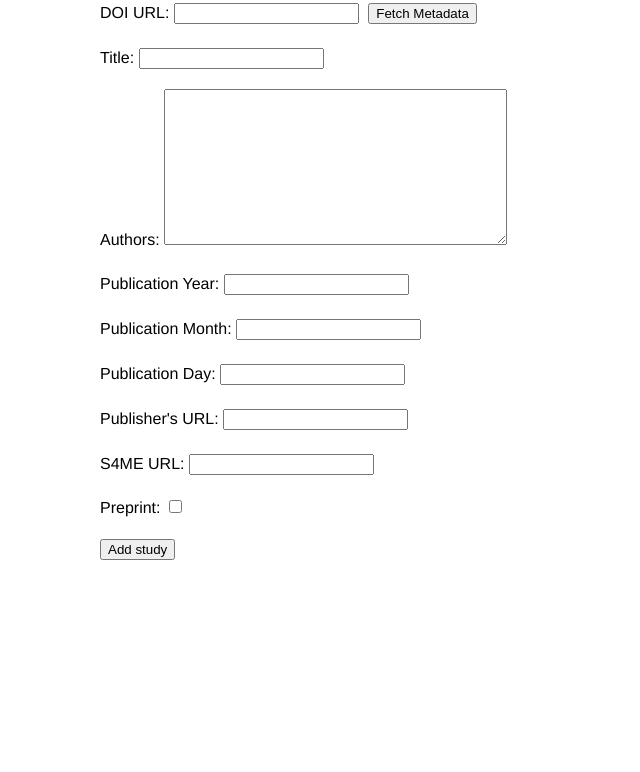
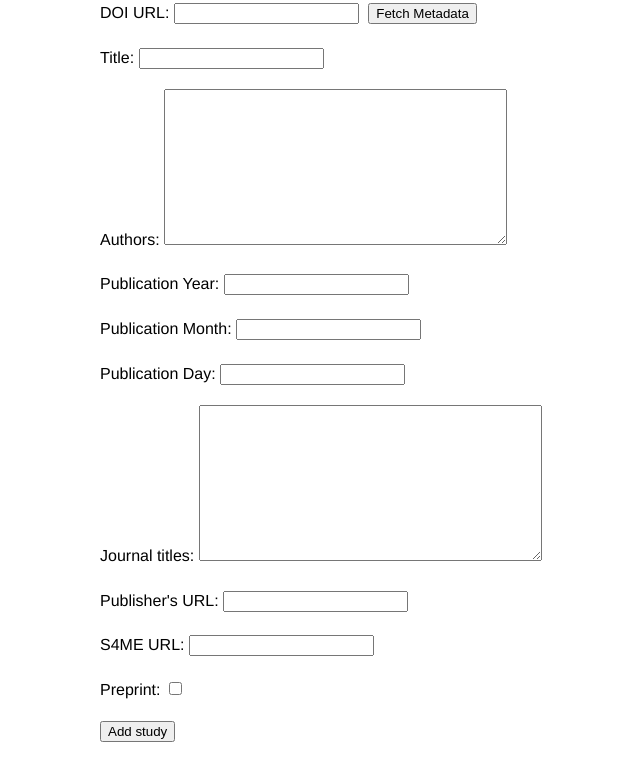
Before and after one commit to ruvilonix/sick-genes, a Django app: page /manage/add_study/ in a window 1280 px wide. Shown: the part 95-867 px from the top of the page, without its empty margins (0-640 px from the left). Before the commit the page ends 655 px from the top, so only its background shows below. Run offline with Django 5.2, Linux system fonts and the light colour scheme; the visitor is signed in with stand-in values (Sample User, id 1); parts of the project's set-up code (start-up, migrations or seed data) failed here and were passed over.

Commit message:
incorporated journal_titles into form for adding study

```diff
--- a/sickgenes/forms/forms.py
+++ b/sickgenes/forms/forms.py
@@ -6,7 +6,7 @@ from django.db.models import Count, Q
 class StudyForm(forms.ModelForm):
     class Meta:
         model = Study
-        fields = ['doi', 'title', 'authors', 'publication_year', 'publication_month', 'publication_day', 'publisher_url', 's4me_url', 'preprint']
+        fields = ['doi', 'title', 'authors', 'publication_year', 'publication_month', 'publication_day', 'journal_titles', 'publisher_url', 's4me_url', 'preprint']
 
     def clean_publication_year(self):
         year = self.cleaned_data.get('publication_year')
--- a/sickgenes/templates/sickgenes/add_study.html
+++ b/sickgenes/templates/sickgenes/add_study.html
@@ -80,6 +80,18 @@
     </p>
 
     <p>
+        {{ form.journal_titles.label_tag }}
+        {{ form.journal_titles }}
+        {% if form.journal_titles.errors %}
+            <ul class="errorlist">
+                {% for error in form.journal_titles.errors %}
+                    <li>{{ error }}</li>
+                {% endfor %}
+            </ul>
+        {% endif %}
+    </p>
+
+    <p>
         {{ form.publisher_url.label_tag }}
         {{ form.publisher_url }}
         {% if form.publisher_url.errors %}
@@ -149,6 +161,7 @@
                             $('#id_publication_year').val(response.publication_year || '');
                             $('#id_publication_month').val(response.publication_month || '');
                             $('#id_publication_day').val(response.publication_day || '');
+                            $('#id_journal_titles').val(response.journal_titles || '');
                             $('#id_publisher_url').val(response.publisher_url || '');
                         } else {
                             alert(response.error);
```
Also changed, not shown: sickgenes/views/doi_lookup.py (+7 -0 lines).
